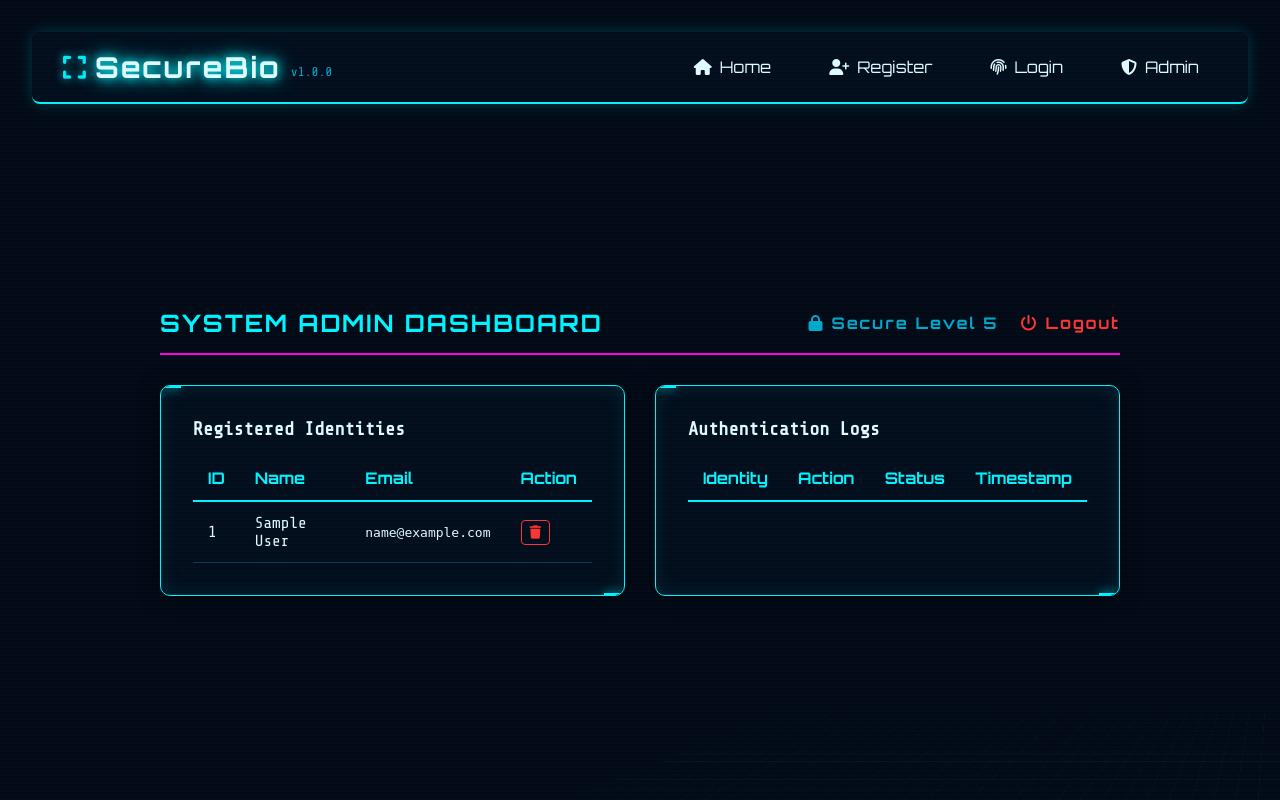
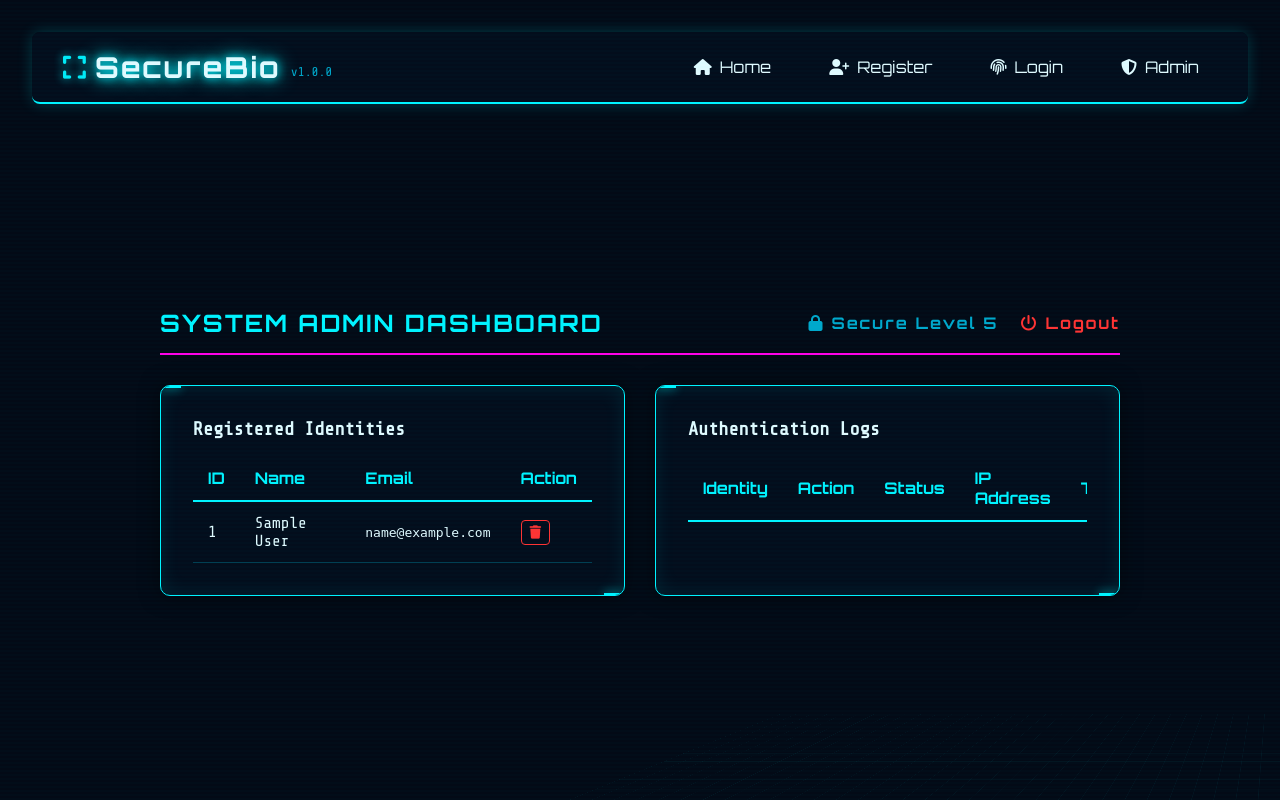
Before and after one commit to adixz101302/Biometric-Authentication, a Flask app: page /admin in a window 1280 px wide. Run offline with Flask 3, Linux system fonts and the light colour scheme; the visitor is signed in with stand-in values (Sample User, id 1); data comes from the database, SQL or seed files in the repository; data that the repository does not hold is empty.

Commit message:
Add IP logging and persistent database support

```diff
--- a/app.py
+++ b/app.py
@@ -109,9 +109,12 @@ def api_register():
                   (name, email, encrypted_encoding))
     new_user_id = cursor.lastrowid
 
+    client_ip = request.headers.get('X-Forwarded-For', request.remote_addr)
+    client_ip = client_ip.split(',')[0].strip() if client_ip else 'Unknown'
+
     # Log registration
-    cursor.execute('INSERT INTO auth_logs (user_id, action, status) VALUES (?, ?, ?)',
-                  (new_user_id, 'register', 'success'))
+    cursor.execute('INSERT INTO auth_logs (user_id, action, status, ip_address) VALUES (?, ?, ?, ?)',
+                  (new_user_id, 'register', 'success', client_ip))
 
     conn.commit()
     conn.close()
@@ -123,6 +126,9 @@ def api_login():
     data = request.json
     email = data.get('email')
     image_base64 = data.get('image')
+
+    client_ip = request.headers.get('X-Forwarded-For', request.remote_addr)
+    client_ip = client_ip.split(',')[0].strip() if client_ip else 'Unknown'
 
     if not email or not image_base64:
         return jsonify({"success": False, "message": "Missing email or image"}), 400
@@ -163,8 +169,8 @@ def api_login():
     encoding_to_check, error = biometrics.encode_face(img)
 
     if error:
-        cursor.execute('INSERT INTO auth_logs (user_id, action, status) VALUES (?, ?, ?)',
-                      (user_id, 'login', 'denied'))
+        cursor.execute('INSERT INTO auth_logs (user_id, action, status, ip_address) VALUES (?, ?, ?, ?)',
+                      (user_id, 'login', 'denied', client_ip))
         conn.commit()
         return jsonify({"success": False, "message": f"Access Denied: {error}"}), 401
 
@@ -180,14 +186,14 @@ def api_login():
     is_match, distance = biometrics.match_face(stored_encoding, encoding_to_check)
 
     if is_match:
-        cursor.execute('INSERT INTO auth_logs (user_id, action, status) VALUES (?, ?, ?)',
-                      (user_id, 'login', 'success'))
+        cursor.execute('INSERT INTO auth_logs (user_id, action, status, ip_address) VALUES (?, ?, ?, ?)',
+                      (user_id, 'login', 'success', client_ip))
         conn.commit()
         # In a real app, generate JWT or session here
         return jsonify({"success": True, "message": "Access Granted"})
     else:
-        cursor.execute('INSERT INTO auth_logs (user_id, action, status) VALUES (?, ?, ?)',
-                      (user_id, 'login', 'denied'))
+        cursor.execute('INSERT INTO auth_logs (user_id, action, status, ip_address) VALUES (?, ?, ?, ?)',
+                      (user_id, 'login', 'denied', client_ip))
         conn.commit()
         return jsonify({"success": False, "message": "Access Denied: Biometric data does not match"}), 401
 
@@ -198,7 +204,7 @@ def get_logs():
 
     conn = database.get_db_connection()
     logs = conn.execute('''
-        SELECT users.name, users.email, auth_logs.action, auth_logs.status, auth_logs.timestamp
+        SELECT users.name, users.email, auth_logs.action, auth_logs.status, auth_logs.ip_address, auth_logs.timestamp
         FROM auth_logs
         LEFT JOIN users ON auth_logs.user_id = users.id
         ORDER BY auth_logs.timestamp DESC LIMIT 100
--- a/database.py
+++ b/database.py
@@ -1,7 +1,9 @@
 import sqlite3
 import os
 
-DB_NAME = "biometric.db"
+DB_DIR = os.getenv("DB_DIR", ".")
+os.makedirs(DB_DIR, exist_ok=True)
+DB_NAME = os.path.join(DB_DIR, "biometric.db")
 
 def get_db_connection():
     conn = sqlite3.connect(DB_NAME)
@@ -32,10 +34,17 @@ def init_db():
             user_id INTEGER,
             action TEXT NOT NULL,
             status TEXT NOT NULL,
+            ip_address TEXT,
             timestamp TIMESTAMP DEFAULT CURRENT_TIMESTAMP,
             FOREIGN KEY (user_id) REFERENCES users (id)
         )
     ''')
+
+    # Try to add the column if the DB already existed before this update
+    try:
+        cursor.execute('ALTER TABLE auth_logs ADD COLUMN ip_address TEXT')
+    except sqlite3.OperationalError:
+        pass # Column already exists
 
     conn.commit()
     conn.close()
--- a/templates/admin.html
+++ b/templates/admin.html
@@ -41,6 +41,7 @@
                         <th>Identity</th>
                         <th>Action</th>
                         <th>Status</th>
+                        <th>IP Address</th>
                         <th>Timestamp</th>
                     </tr>
                 </thead>
@@ -102,6 +103,7 @@
                         <td>${identity}</td>
                         <td style="text-transform: uppercase;">${log.action}</td>
                         <td><span class="badge ${statusClass}">${log.status}</span></td>
+                        <td style="font-family: monospace; font-size: 0.85rem; color: var(--neon-blue);">${log.ip_address || 'Unknown'}</td>
                         <td style="font-size: 0.8rem; color: var(--text-secondary);">${date.toLocaleString()}</td>
                     `;
                     tbody.appendChild(row);
```
